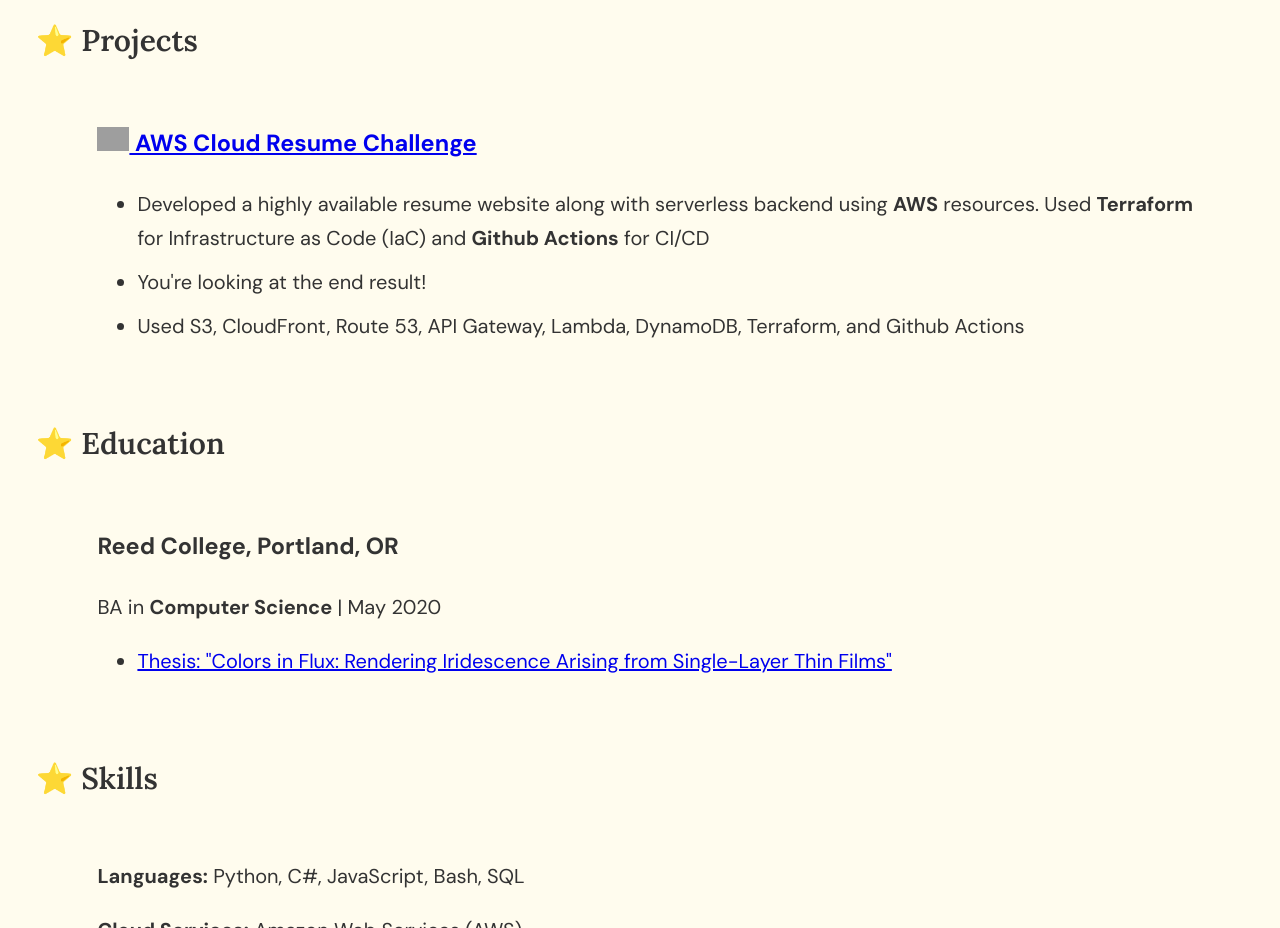
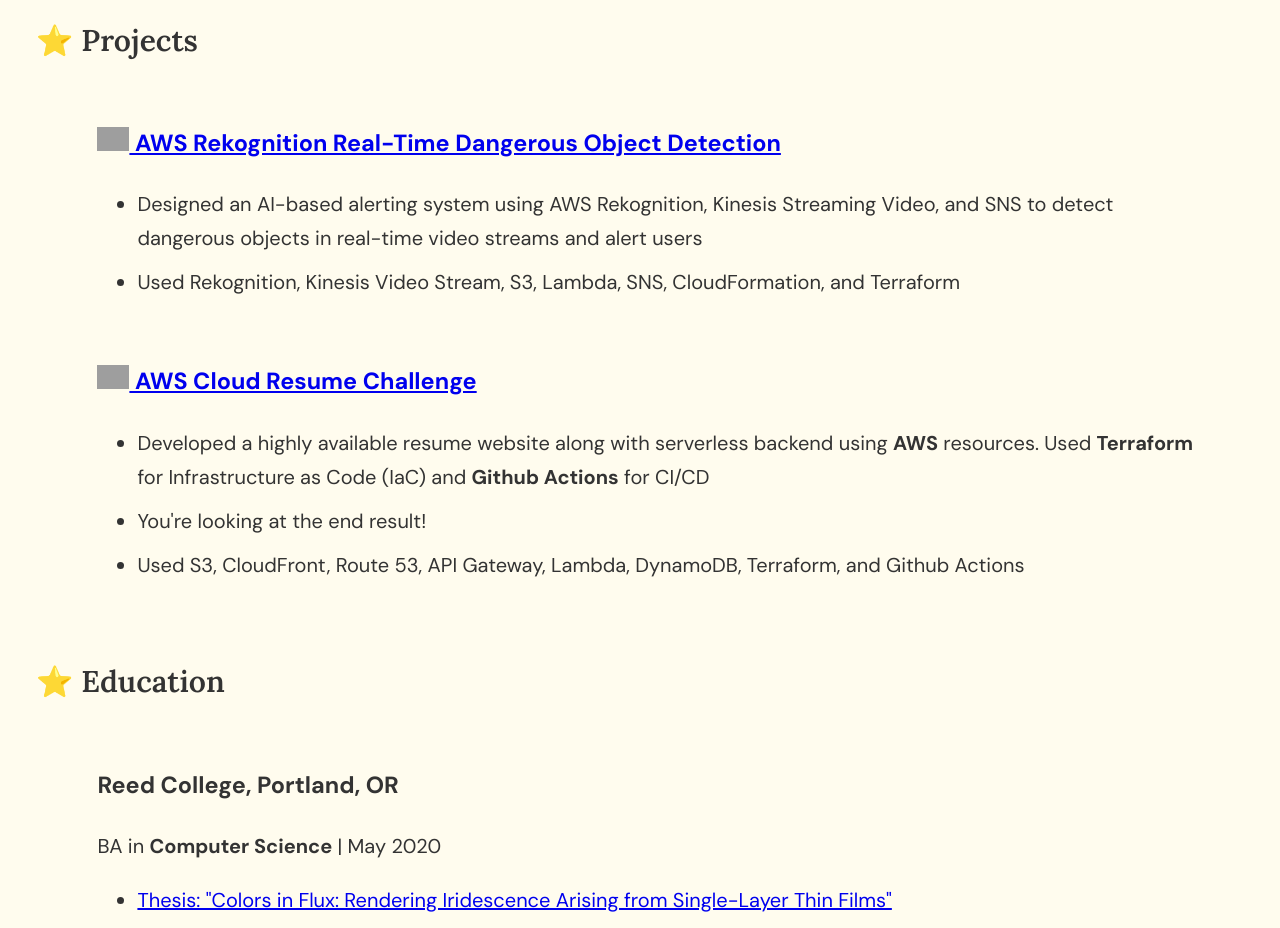
Before and after one commit to atreides1/cloud-resume-aws, a plain HTML site: page modules/frontend/src/index.html in a window 1280 px wide. Shown: the part 1880-2808 px from the top of the page. Drawn offline with Linux system fonts and the light colour scheme; grey boxes are pictures that could not be loaded; a script that the page names is missing.

Commit message:
Updated resume content

```diff
--- a/modules/frontend/src/index.html
+++ b/modules/frontend/src/index.html
@@ -132,6 +132,25 @@
 
         <div class="item">
           <h3>
+            <a href="https://github.com/atreides1/rekognition-dangerous-object-detection">
+              <img class="icon" src="https://unpkg.com/simple-icons@latest/icons/github.svg" />
+              AWS Rekognition Real-Time Dangerous Object Detection
+            </a>
+          </h3>
+
+          <ul>
+            <li>
+              Designed an AI-based alerting system using AWS Rekognition, Kinesis Streaming Video, and SNS to detect dangerous objects
+              in real-time video streams and alert users
+            </li>
+            <li>
+              Used Rekognition, Kinesis Video Stream, S3, Lambda, SNS, CloudFormation, and Terraform
+            </li>
+          </ul>
+        </div>
+
+        <div class="item">
+          <h3>
             <a href="https://github.com/atreides1/cloud-resume-aws">
               <img class="icon" src="https://unpkg.com/simple-icons@latest/icons/github.svg" />
               AWS Cloud Resume Challenge
@@ -150,8 +169,8 @@
               Used S3, CloudFront, Route 53, API Gateway, Lambda, DynamoDB, Terraform, and Github Actions
             </li>
           </ul>
+        </div>
 
-        </div>
       </div>
     </section>
 
```
